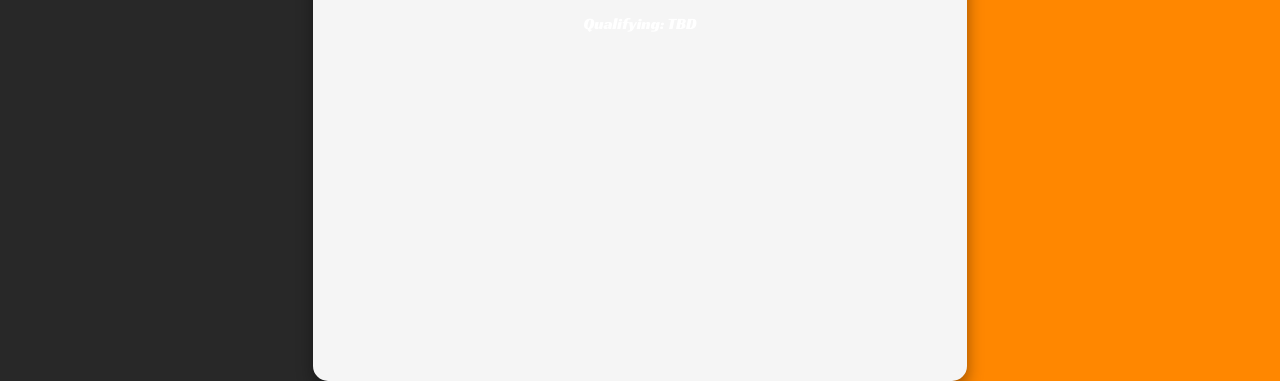
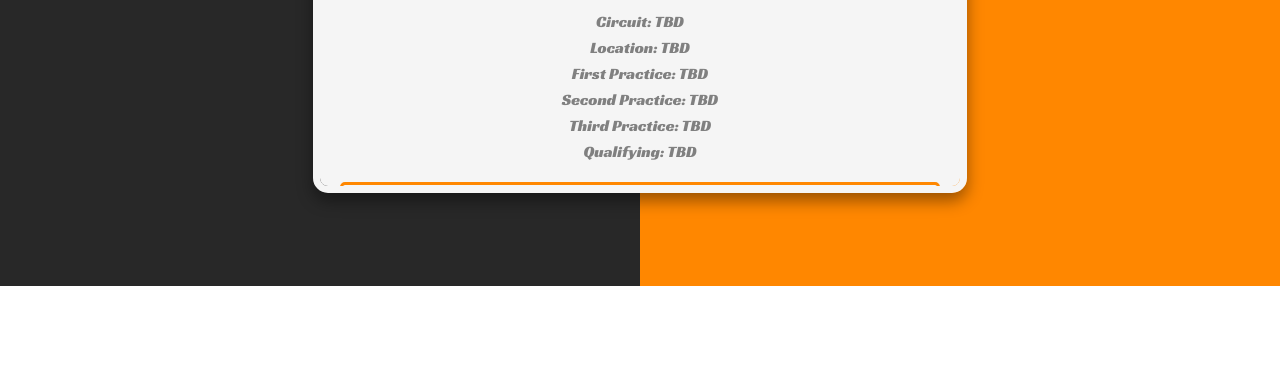
Before and after one commit to edgarfigueira/clock, a plain HTML site: page index.html in a window 1280 px wide. Shown: the part 514-895 px from the top of the page. After the commit the page ends 800 px from the top, so only its background shows below. Drawn offline with nearby package versions, Linux system fonts and the light colour scheme; no server answers.

Commit message:
Update styles.css

```diff
--- a/styles.css
+++ b/styles.css
@@ -13,6 +13,7 @@ body {
     flex-direction: column;
     background: linear-gradient(to right, #282828 50%, #FF8700 50%); /* Split background */
     color: #ffffff; /* White text */
+    overflow-y: auto;
 }
 
 .clock-container {
@@ -27,6 +28,8 @@ body {
     border: 7px solid #f5f5f5; /* Red Bull Racing Red border */
     max-width: 600px;
     width: 90%;
+    max-height: 70vh; /* Ensure the container doesn't block the page */
+    overflow-y: auto; /* Allow scrolling inside the container if needed */
 }
 
 .logo {
@@ -40,6 +43,28 @@ h1, h2 {
     font-family: "Racing Sans One", sans-serif;
     font-weight: 400;
     font-style: normal;
+}
+
+/* Existing styles here */
+
+/* Existing styles here */
+
+#race-details {
+    margin-bottom: 20px;
+}
+
+#race-details h3, #race-details p {
+    color: grey; /* Lighter grey text */
+    margin: 5px 0;
+    font-size: 1em;
+    font-weight: 300; /* Light font weight */
+}
+
+/* Existing styles continue */
+
+#map {
+  border-radius: 5px;
+  border: 3px solid #FF8700;
 }
 
 .countdown {
```
